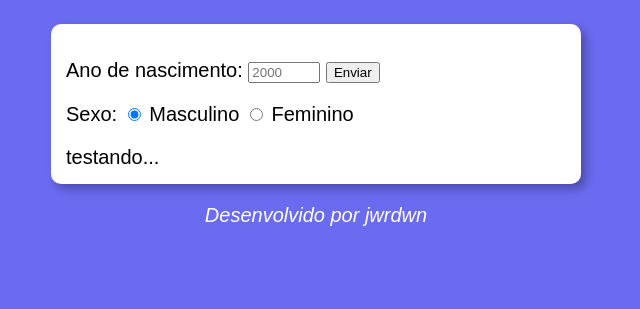
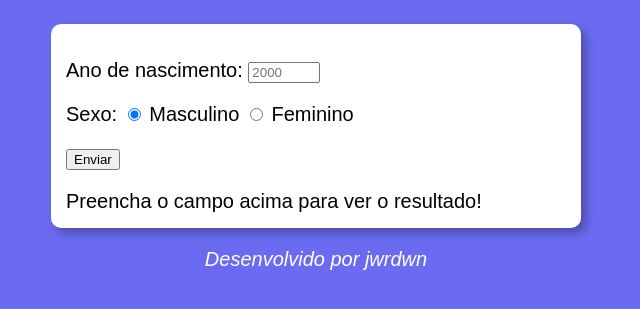
Before and after one commit to jwrdwn/javascript-curso, a plain HTML site: page exercicios/02/index.html in a window 1280 px wide. Shown: the part 75-384 px from the top of the page, without its empty margins (324-964 px from the left). Drawn offline with Linux system fonts and the light colour scheme.

Commit message:
exercício 2 concluído

```diff
--- a/exercicios/02/index.html
+++ b/exercicios/02/index.html
@@ -15,7 +15,6 @@
         <div>
             <p>Ano de nascimento:
                 <input type="number" name="txtano" id="txtano" min="1903" max="2023" placeholder="2000" required>
-                <input type="button" value="Enviar">
             </p>
             <p>Sexo:
                 <input type="radio" name="sexo" id="mas" checked>
@@ -23,9 +22,12 @@
                 <input type="radio" name="sexo" id="fem">
                 <label for="fem">Feminino</label>
             </p>
+            <p>
+                <input type="button" value="Enviar" onclick="verificar()">
+            </p>
         </div>
         <div id="res">
-            testando...
+            Preencha o campo acima para ver o resultado!
         </div>
     </section>
     <footer>
--- a/exercicios/02/script.js
+++ b/exercicios/02/script.js
@@ -0,0 +1,56 @@
+function verificar() {
+    var data = new Date();
+    var ano = data.getFullYear();
+
+    var textoAno = document.getElementById('txtano');
+    var resultado = document.getElementById('res');
+
+    if(textoAno.value.length == 0) {
+        window.alert('[ERRO] - Verifique os dados e tente novamente');
+    } else if(textoAno.value < 1903) {
+        window.alert('Você é um viajante do tempo?? Tente novamente!');
+    } else if(textoAno.value > ano) {
+        window.alert('Ah, você é do futuro, certo? Infelizmente não calculo quem não nasceu ainda. Tente novamente!')
+    } else {
+        var sexo = document.getElementsByName('sexo');
+        var idade = ano - Number(textoAno.value);
+        var genero = ' ';
+        var img = document.createElement('img');
+        img.setAttribute('id', 'foto');
+
+        if(sexo[0].checked) {
+            genero = 'Homem';
+            if(idade >= 0 && idade <= 5) {
+                img.setAttribute('src', 'images/bebe-m.png');
+            } else if(idade <= 12) {
+                img.setAttribute('src', 'images/crianca-m.png');
+            } else if(idade <= 20) {
+                img.setAttribute('src', 'images/adolescente-m.png');
+            } else if(idade <= 35) {
+                img.setAttribute('src', 'images/jovem-m.png');
+            } else if(idade <= 60) {
+                img.setAttribute('src', 'images/adulto-m.png');
+            } else {
+                img.setAttribute('src', 'images/idoso-m.png');
+            }
+        } else if(sexo[1].checked) {
+            genero = 'Mulher';
+            if(idade >= 0 && idade <= 5) {
+                img.setAttribute('src', 'images/bebe-f.png');
+            } else if(idade <= 12) {
+                img.setAttribute('src', 'images/crianca-f.png');
+            } else if(idade <= 20) {
+                img.setAttribute('src', 'images/adolescente-f.png');
+            } else if(idade <= 35) {
+                img.setAttribute('src', 'images/jovem-f.png');
+            } else if(idade <= 60) {
+                img.setAttribute('src', 'images/adulto-f.png');
+            } else {
+                img.setAttribute('src', 'images/idoso-f.png');
+            }
+        }
+        res.style.textAlign = 'center';
+        res.innerHTML = `${genero}, ${idade} anos.<br>`
+        res.appendChild(img);
+    }
+}
```
